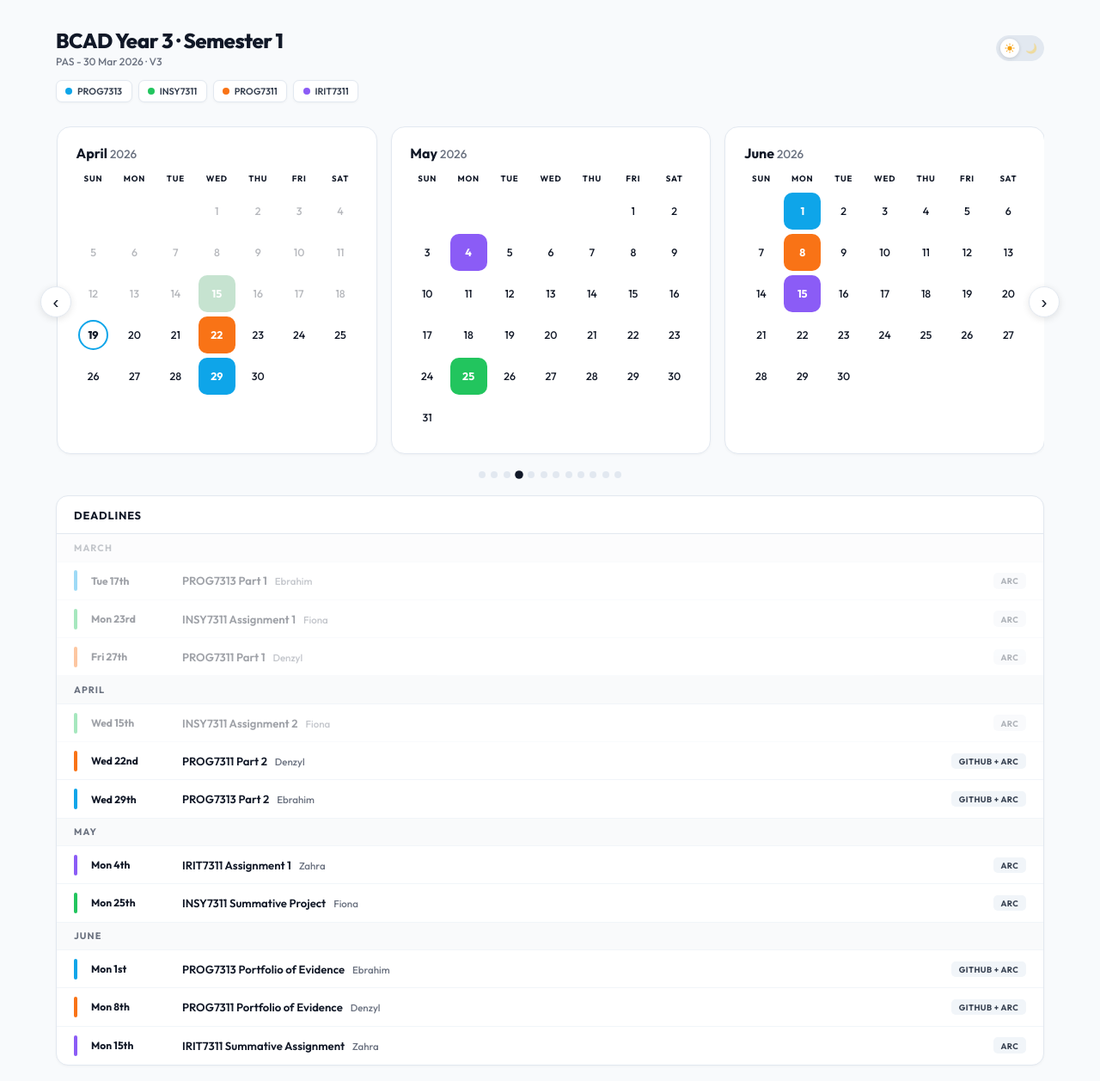
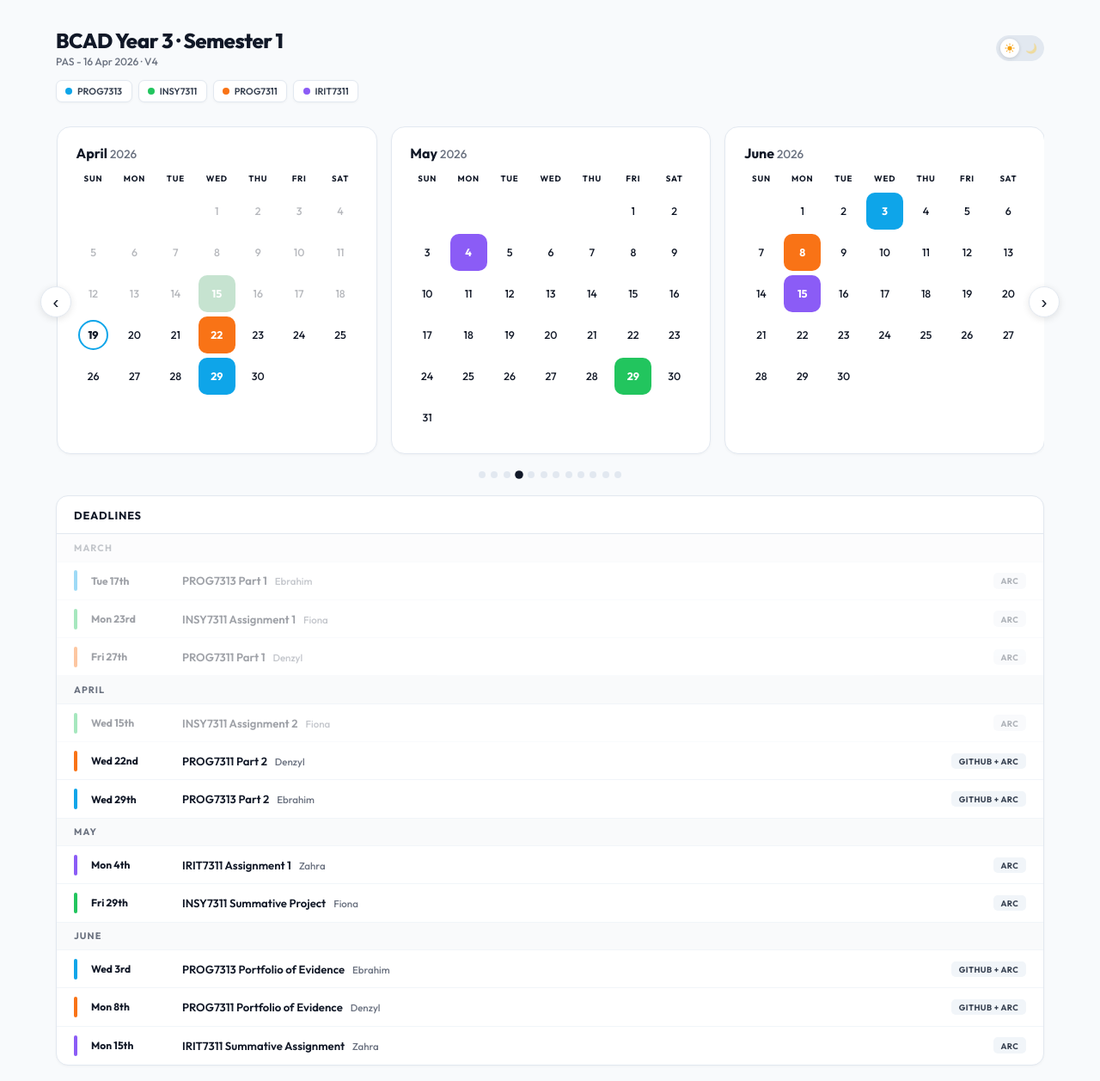
Before and after one commit to zenwyn-naicker/bcad-dashboard, a plain HTML site: page index.html in a window 1280 px wide. Shown: the top 1257 px of the page at 86% size. Drawn offline with Linux system fonts and the light colour scheme.

Commit message:
[Sem 1] Update to PAS 16 April 2026 V4

```diff
--- a/index.html
+++ b/index.html
@@ -623,7 +623,7 @@
   <div class="header-top">
     <div class="header-left">
       <h1>BCAD Year 3 · Semester 1</h1>
-      <div class="sub">PAS - 30 Mar 2026 · V3</div>
+      <div class="sub">PAS - 16 Apr 2026 · V4</div>
     </div>
     <div class="theme-toggle" onclick="toggleTheme()" title="Toggle light/dark mode">
       <div class="track-icons">
@@ -709,7 +709,7 @@
       <div class="cal-day weekend">3</div><div class="cal-day has-event e-irit7311">4<div class="tip">IRIT7311 Assignment 1 <span class="tip-lecturer">· Zahra</span></div></div><div class="cal-day">5</div><div class="cal-day">6</div><div class="cal-day">7</div><div class="cal-day">8</div><div class="cal-day weekend">9</div>
       <div class="cal-day weekend">10</div><div class="cal-day">11</div><div class="cal-day">12</div><div class="cal-day">13</div><div class="cal-day">14</div><div class="cal-day">15</div><div class="cal-day weekend">16</div>
       <div class="cal-day weekend">17</div><div class="cal-day">18</div><div class="cal-day">19</div><div class="cal-day">20</div><div class="cal-day">21</div><div class="cal-day">22</div><div class="cal-day weekend">23</div>
-      <div class="cal-day weekend">24</div><div class="cal-day has-event e-insy7311">25<div class="tip">INSY7311 Summative Project <span class="tip-lecturer">· Fiona</span></div></div><div class="cal-day">26</div><div class="cal-day">27</div><div class="cal-day">28</div><div class="cal-day">29</div><div class="cal-day weekend">30</div>
+      <div class="cal-day weekend">24</div><div class="cal-day">25</div><div class="cal-day">26</div><div class="cal-day">27</div><div class="cal-day">28</div><div class="cal-day has-event e-insy7311">29<div class="tip">INSY7311 Summative Project <span class="tip-lecturer">· Fiona</span></div></div><div class="cal-day weekend">30</div>
       <div class="cal-day weekend">31</div>
     </div>
   </div></div>
@@ -719,7 +719,7 @@
     <div class="cal-title">June <span>2026</span></div>
     <div class="cal-grid">
       <div class="cal-dow">Sun</div><div class="cal-dow">Mon</div><div class="cal-dow">Tue</div><div class="cal-dow">Wed</div><div class="cal-dow">Thu</div><div class="cal-dow">Fri</div><div class="cal-dow">Sat</div>
-      <div class="cal-day empty"></div><div class="cal-day has-event e-prog7313">1<div class="tip">PROG7313 POE <span class="tip-lecturer">· Ebrahim</span></div></div><div class="cal-day">2</div><div class="cal-day">3</div><div class="cal-day">4</div><div class="cal-day">5</div><div class="cal-day weekend">6</div>
+      <div class="cal-day empty"></div><div class="cal-day">1</div><div class="cal-day">2</div><div class="cal-day has-event e-prog7313">3<div class="tip">PROG7313 POE <span class="tip-lecturer">· Ebrahim</span></div></div><div class="cal-day">4</div><div class="cal-day">5</div><div class="cal-day weekend">6</div>
       <div class="cal-day weekend">7</div><div class="cal-day has-event e-prog7311">8<div class="tip">PROG7311 POE <span class="tip-lecturer">· Denzyl</span></div></div><div class="cal-day">9</div><div class="cal-day">10</div><div class="cal-day">11</div><div class="cal-day">12</div><div class="cal-day weekend">13</div>
       <div class="cal-day weekend">14</div><div class="cal-day has-event e-irit7311">15<div class="tip">IRIT7311 Summative Assignment <span class="tip-lecturer">· Zahra</span></div></div><div class="cal-day">16</div><div class="cal-day">17</div><div class="cal-day">18</div><div class="cal-day">19</div><div class="cal-day weekend">20</div>
       <div class="cal-day weekend">21</div><div class="cal-day">22</div><div class="cal-day">23</div><div class="cal-day">24</div><div class="cal-day">25</div><div class="cal-day">26</div><div class="cal-day weekend">27</div>
@@ -859,17 +859,17 @@
     <div class="ev-name">IRIT7311 Assignment 1 <small>Zahra</small></div>
     <div class="ev-tag">ARC</div>
   </div>
-  <div class="ev-row" data-date="2026-05-25">
+  <div class="ev-row" data-date="2026-05-29">
     <div class="ev-bar" style="background:var(--insy7311)"></div>
-    <div class="ev-date">Mon 25th</div>
+    <div class="ev-date">Fri 29th</div>
     <div class="ev-name">INSY7311 Summative Project <small>Fiona</small></div>
     <div class="ev-tag">ARC</div>
   </div>
 
   <div class="month-group-label" data-month="5">June</div>
-  <div class="ev-row" data-date="2026-06-01">
+  <div class="ev-row" data-date="2026-06-03">
     <div class="ev-bar" style="background:var(--prog7313)"></div>
-    <div class="ev-date">Mon 1st</div>
+    <div class="ev-date">Wed 3rd</div>
     <div class="ev-name">PROG7313 Portfolio of Evidence <small>Ebrahim</small></div>
     <div class="ev-tag">GitHub + ARC</div>
   </div>
```
